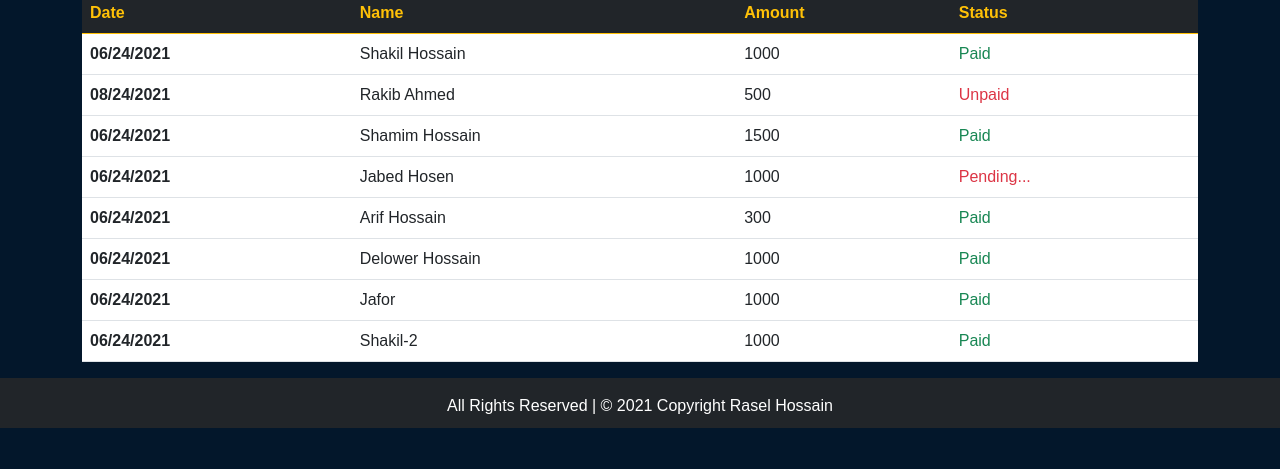
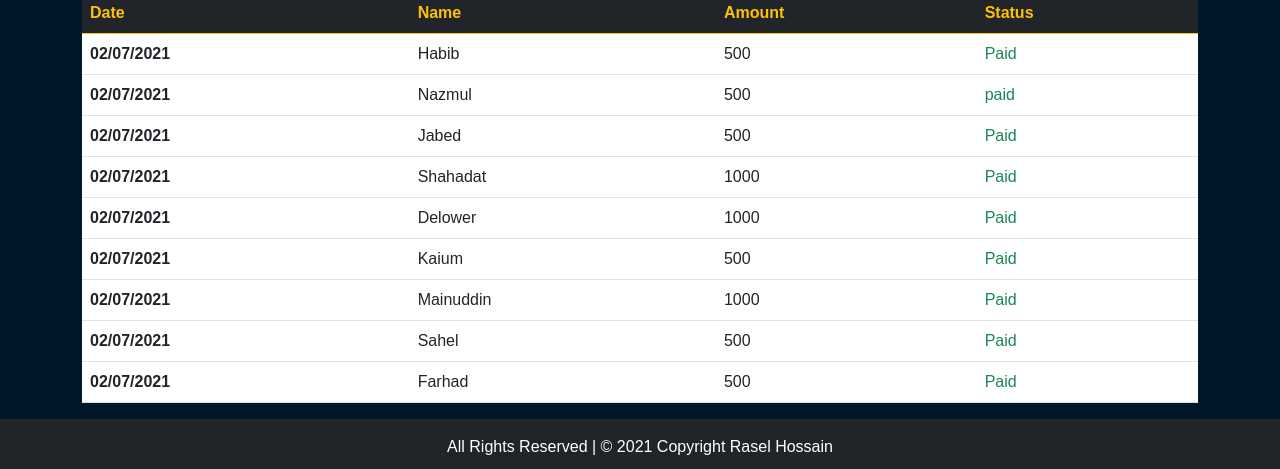
Before and after one commit to r605947/jafar-nagar-mosque, a plain HTML site: page others-file/member.html in a window 1280 px wide. Shown: the part 646-1115 px from the top of the page. Before the commit the page ends 1074 px from the top, so only its background shows below. Drawn offline with nearby package versions, Linux system fonts and the light colour scheme.

Commit message:
modified member file table element

```diff
--- a/others-file/member.html
+++ b/others-file/member.html
@@ -74,7 +74,7 @@
           <img src="../image/payment-2.png" style="width:40%;height:30%" class="img-fluid" alt="">
         </div>
         <div class="member-title">
-          <h2 class="text-success">Member Payment System :</h2>
+          <h2 class="text-success">Member Payment System :<span class="text-info">Running Month</span></h2>
         </div>
         <div class="member-payment">
           <table class="table">
@@ -89,63 +89,74 @@
             </thead>
             <tbody>
               <tr class="bg-white text-dark">
-                <th scope="row">06/24/2021</th>
-                <td>Shakil Hossain</td>
-                <td>1000</td>
+                <th scope="row">02/07/2021</th>
+                <td>Habib</td>
+                <td>500</td>
                 <td class="text-success">Paid</td>
 
               </tr>
               <tr class="bg-white text-dark">
-                <th scope="row">08/24/2021</th>
-                <td>Rakib Ahmed</td>
+                <th scope="row">02/07/2021</th>
+                <td>Nazmul</td>
                 <td>500</td>
-                <td class="text-danger">Unpaid</td>
+                <td class="text-success">paid</td>
 
               </tr>
               <tr class="bg-white text-dark">
-                <th scope="row">06/24/2021</th>
-                <td>Shamim Hossain</td>
-                <td>1500</td>
+                <th scope="row">02/07/2021</th>
+                <td>Jabed</td>
+                <td>500</td>
                 <td class="text-success">Paid</td>
 
               </tr>
 
-              <tr class="bg-white text-dark">
-                <th scope="row">06/24/2021</th>
-                <td>Jabed Hosen</td>
-                <td>1000</td>
-                <td class="text-danger">Pending...</td>
-              </tr>
-              <tr class="bg-white text-dark">
-                <th scope="row">06/24/2021</th>
-                <td>Arif Hossain</td>
-                <td>300</td>
-                <td class="text-success">Paid</td>
-
-              </tr>
 
               <tr class="bg-white text-dark">
-                <th scope="row">06/24/2021</th>
-                <td>Delower Hossain</td>
+                <th scope="row">02/07/2021</th>
+                <td>Shahadat</td>
                 <td>1000</td>
                 <td class="text-success">Paid</td>
 
               </tr>
 
               <tr class="bg-white text-dark">
-                <th scope="row">06/24/2021</th>
-                <td>Jafor</td>
+                <th scope="row">02/07/2021</th>
+                <td>Delower</td>
                 <td>1000</td>
                 <td class="text-success">Paid</td>
 
               </tr>
 
               <tr class="bg-white text-dark">
-                <th scope="row">06/24/2021</th>
-                <td>Shakil-2</td>
+                <th scope="row">02/07/2021</th>
+                <td>Kaium</td>
+                <td>500</td>
+                <td class="text-success">Paid</td>
+
+              </tr>
+
+              <tr class="bg-white text-dark">
+                <th scope="row">02/07/2021</th>
+                <td>Mainuddin</td>
                 <td>1000</td>
                 <td class="text-success">Paid</td>
               </tr>
+
+              <tr class="bg-white text-dark">
+                <th scope="row">02/07/2021</th>
+                <td>Sahel</td>
+                <td>500</td>
+                <td class="text-success">Paid</td>
+              </tr>
+
+              <tr class="bg-white text-dark">
+                <th scope="row">02/07/2021</th>
+                <td>Farhad</td>
+                <td>500</td>
+                <td class="text-success">Paid</td>
+              </tr>
+
+
             </tbody>
           </table>
         </div>
```
